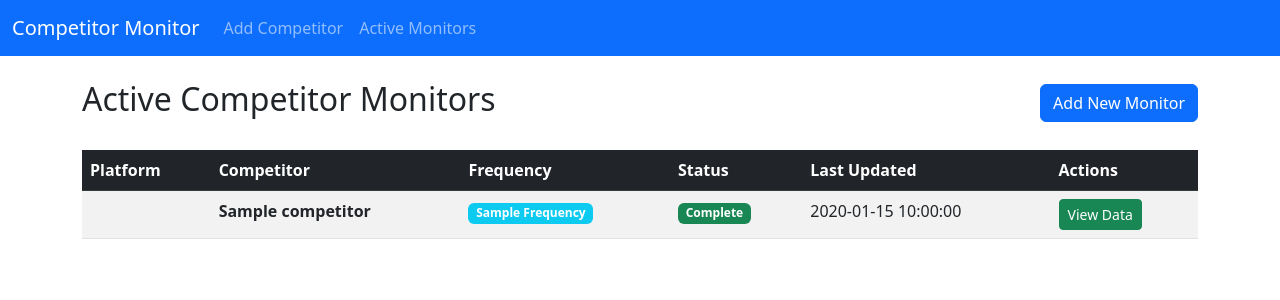
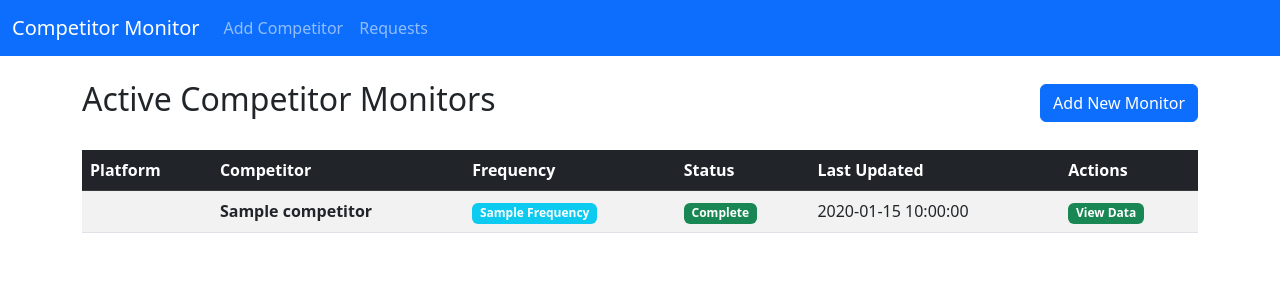
Before and after one commit to mido-99/Apify_Scrape_social, a FastAPI app: template templates/requests.html in a window 1280 px wide. Shown: the top 300 px of the page. Run offline with FastAPI, Linux system fonts and the light colour scheme; the template is opened without the code that fills it: most values are stand-ins (such as "Sample title", 1, 10 or a date in 2020).

Commit message:
Fix navigation between pages & apis

```diff
--- a/app/main.py
+++ b/app/main.py
@@ -51,16 +51,17 @@
     process_apify_run.delay(request_id, run_id, dataset_id)
     return RedirectResponse(url="/monitors", status_code=status.HTTP_303_SEE_OTHER)
 
-@app.get("/monitors")
-def monitors(request: Request):
+@app.get("/requests")
+def all_results(request: Request):
     """
     Show all active competitor monitors and their statuses.
     """
     monitors = fetch_all_requests()
     return templates.TemplateResponse("requests.html", {"request": request, "monitors": monitors})
 
-@app.get("/results/{request_id}")
-def results(request: Request, request_id: str):
+
+@app.get("/requests/{request_id}")
+def get_result(request: Request, request_id: str):
     """
     Show results for a given competitor monitor.
     """
--- a/templates/base.html
+++ b/templates/base.html
@@ -23,7 +23,7 @@
                         <a class="nav-link" href="/">Add Competitor</a>
                     </li>
                     <li class="nav-item">
-                        <a class="nav-link" href="/monitors">Active Monitors</a>
+                        <a class="nav-link" href="/requests">Requests</a>
                     </li>
                 </ul>
             </div>
--- a/templates/requests.html
+++ b/templates/requests.html
@@ -22,7 +22,7 @@
                 </thead>
                 <tbody>
                     {% for monitor in monitors %}
-                    <tr>
+                    <tr style="cursor: pointer;" onclick="window.location.href='/requests/{{ monitor.id }}'">
                         <td>
                             <span class="badge bg-primary">{{ monitor.platform|title }}</span>
                         </td>
@@ -46,9 +46,9 @@
                         <td>{{ monitor.updated_at or monitor.created_at }}</td>
                         <td>
                             {% if monitor.status == 'complete' %}
-                                <a href="/results/{{ monitor.id }}" class="btn btn-sm btn-success">View Data</a>
+                                <span class="badge bg-success">View Data</span>
                             {% else %}
-                                <span class="text-muted">Processing...</span>
+                                <span class="badge bg-secondary">Processing...</span>
                             {% endif %}
                         </td>
                     </tr>
```
